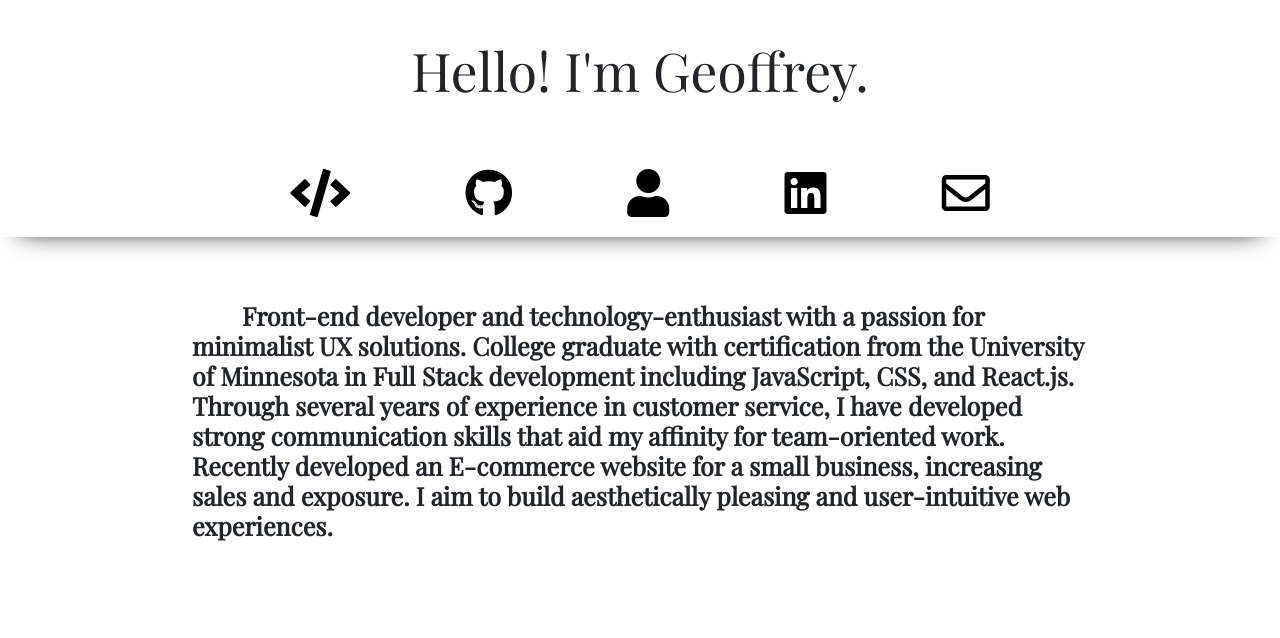
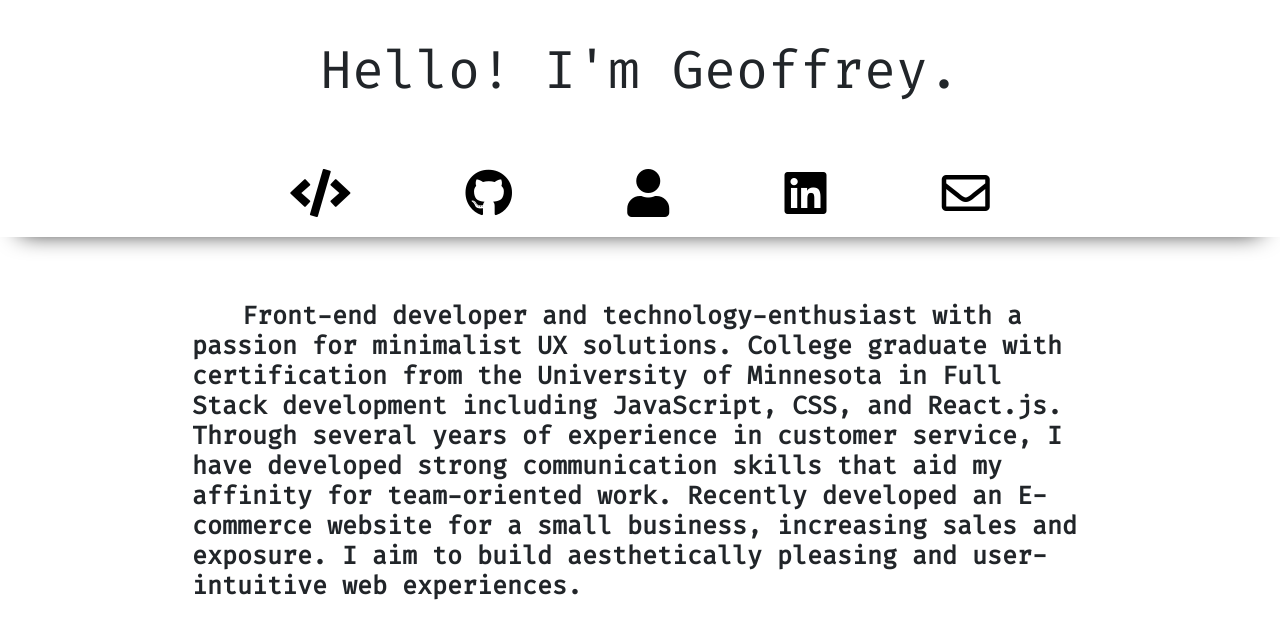
Before and after one commit to GeoffreyHanson/reactPortfolio, a React (Create React App) app: page / in a window 1280 px wide. Shown: the top 638 px of the page. Built offline with nearby package versions, Linux system fonts and the light colour scheme.

Commit message:
Removed unnecessary styling and changed font.

```diff
--- a/public/index.html
+++ b/public/index.html
@@ -5,8 +5,7 @@
     <link rel="shortcut icon" href="%PUBLIC_URL%/favicon.ico" />
     <meta name="viewport" content="width=device-width, initial-scale=1, shrink-to-fit=no">
     <meta name="theme-color" content="#000000" />
-    <link href="https://fonts.googleapis.com/css?family=Playfair+Display" rel="stylesheet">
-    <link rel="stylesheet" href="https://use.fontawesome.com/releases/v5.8.1/css/all.css" integrity="sha384-50oBUHEmvpQ+1lW4y57PTFmhCaXp0ML5d60M1M7uH2+nqUivzIebhndOJK28anvf" crossorigin="anonymous">
+    <link href="https://fonts.googleapis.com/css?family=Fira+Code&display=swap" rel="stylesheet">     <link rel="stylesheet" href="https://use.fontawesome.com/releases/v5.8.1/css/all.css" integrity="sha384-50oBUHEmvpQ+1lW4y57PTFmhCaXp0ML5d60M1M7uH2+nqUivzIebhndOJK28anvf" crossorigin="anonymous">
     <link rel="stylesheet" href="https://stackpath.bootstrapcdn.com/bootstrap/4.3.1/css/bootstrap.min.css" integrity="sha384-ggOyR0iXCbMQv3Xipma34MD+dH/1fQ784/j6cY/iJTQUOhcWr7x9JvoRxT2MZw1T" crossorigin="anonymous">
     <!--
       manifest.json provides metadata used when your web app is installed on a
--- a/src/components/Navigation/Navigation.css
+++ b/src/components/Navigation/Navigation.css
@@ -38,7 +38,7 @@
   transition: 0.3s;
 }
 .fa-user:hover {
-  color: #0366d6;
+  color: #4267b2;
 }
 
 .fa-linkedin {
--- a/src/components/Navigation/Navigation.js
+++ b/src/components/Navigation/Navigation.js
@@ -1,14 +1,13 @@
 import React from 'react';
+// import Prop-Types from 'prop-types';
 import NavElement from '../NavElement/NavElement';
 import './Navigation.css';
 
-const Navigation = (props) => {
-  const { style } = props;
-  return (
-    <div
-      className="Navigation"
-      style={style}>
-      <div className="Items">
+const Navigation = () => (
+  <div
+    className="Navigation"
+  >
+    <div className="Items">
       <NavElement
         image="fas fa-code fa-3x"
         page="/Portfolio"
@@ -41,9 +40,9 @@ const Navigation = (props) => {
         pageName="Contact"
         title="Contact"
       />
-      </div>
     </div>
-  );
-}
+  </div>
+);
+
 
 export default Navigation;
--- a/src/components/PageTitle/PageTitle.css
+++ b/src/components/PageTitle/PageTitle.css
@@ -1,6 +1,5 @@
 h1 {
   text-align: center;
-  font-family: 'Playfair Display', serif;
-  font-size: 40pt;
+  font-family: 'Fira Code', monospace;  font-size: 40pt;
   padding: 3% 0;
 }
--- a/src/components/PortfolioItem/PortfolioItem.css
+++ b/src/components/PortfolioItem/PortfolioItem.css
@@ -1,4 +1,5 @@
 .PortfolioItem {
+  font-family: 'Fira Code', monospace;
   display: flex;
   justify-content: space-evenly;
   margin: 15px 5% 10px 5%;
@@ -21,6 +22,7 @@
 
 .Thumbnail {
   box-shadow: 0px 8px 15px -10px black;
+  max-width: 400px;
 }
 
 .Tag {
--- a/src/pages/About/About.css
+++ b/src/pages/About/About.css
@@ -1,8 +1,7 @@
 .AboutMe {
   display: flex;
   justify-content: center;
-  font-family: 'Playfair Display', serif;
-  font-size: 25px;
+  font-family: 'Fira Code', monospace;  font-size: 25px;
   text-indent: 50px;
   margin: 5% 15%;
   font-weight: bold;
--- a/src/pages/Portfolio/Portfolio.js
+++ b/src/pages/Portfolio/Portfolio.js
@@ -8,14 +8,7 @@ import BaselineThumb from './thumbnails/BaselineThumb.png';
 import BookSaverThumb from './thumbnails/BookSaverThumb.JPG';
 import './Portfolio.css';
 
-const Portfolio = () => {
-  const style = {
-    position: '-webkit-sticky sticky',
-    // position: 'sticky',
-    boxShadow: '0 15px 25px -20px black',
-  };
-
-  return (
+const Portfolio = () => (
   <div className="Portfolio">
     <header className="Header">
       <PageTitle>My Work</PageTitle>
@@ -23,7 +16,6 @@ const Portfolio = () => {
     <div>
       <Navigation
         className="Navigation"
-          style={style}
       />
       <PortfolioItem
         title="Finger-Gard"
@@ -73,6 +65,5 @@ const Portfolio = () => {
     </div>
   </div>
 );
-};
 
 export default Portfolio;
```
Lines whose indentation alone changed are shown as unchanged.
